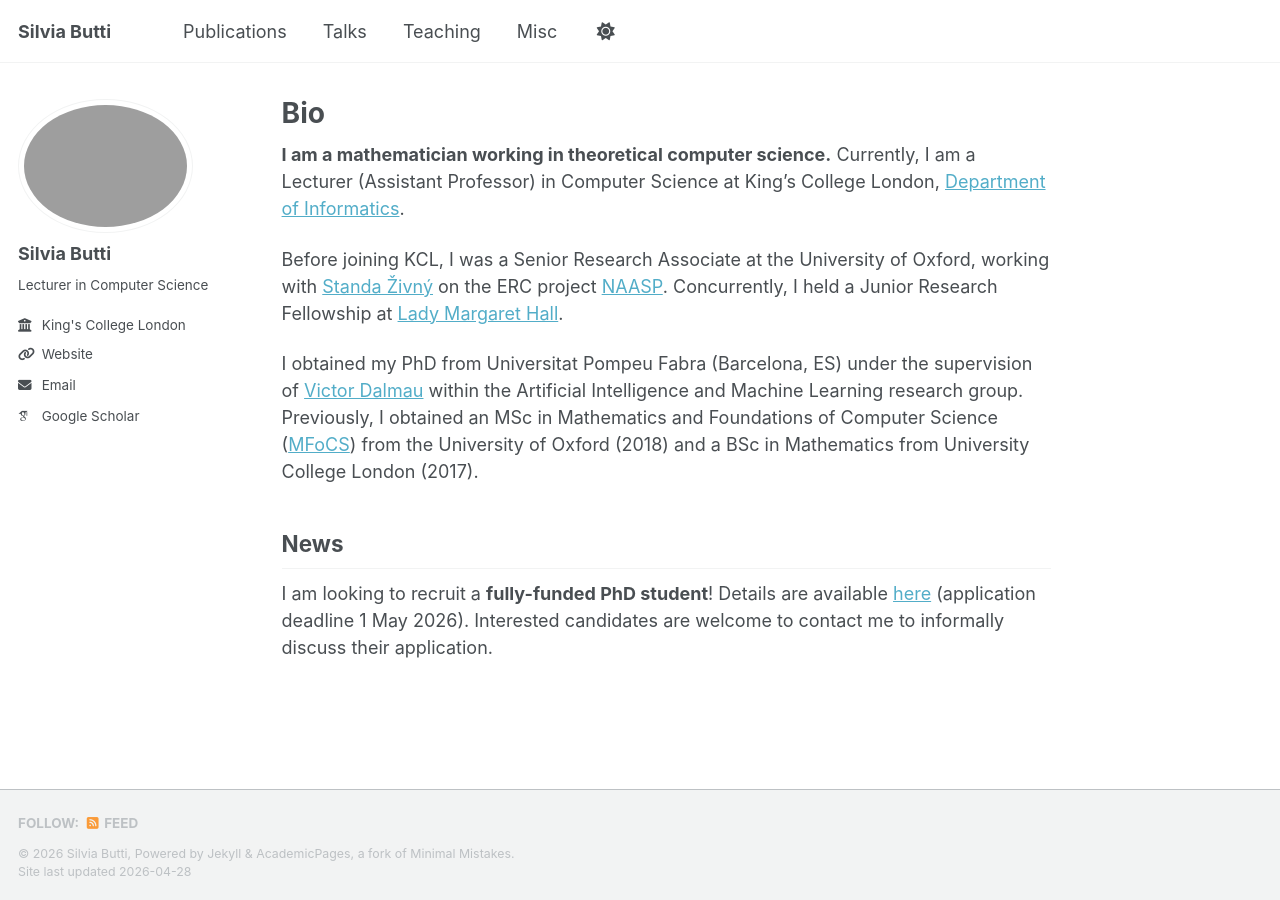
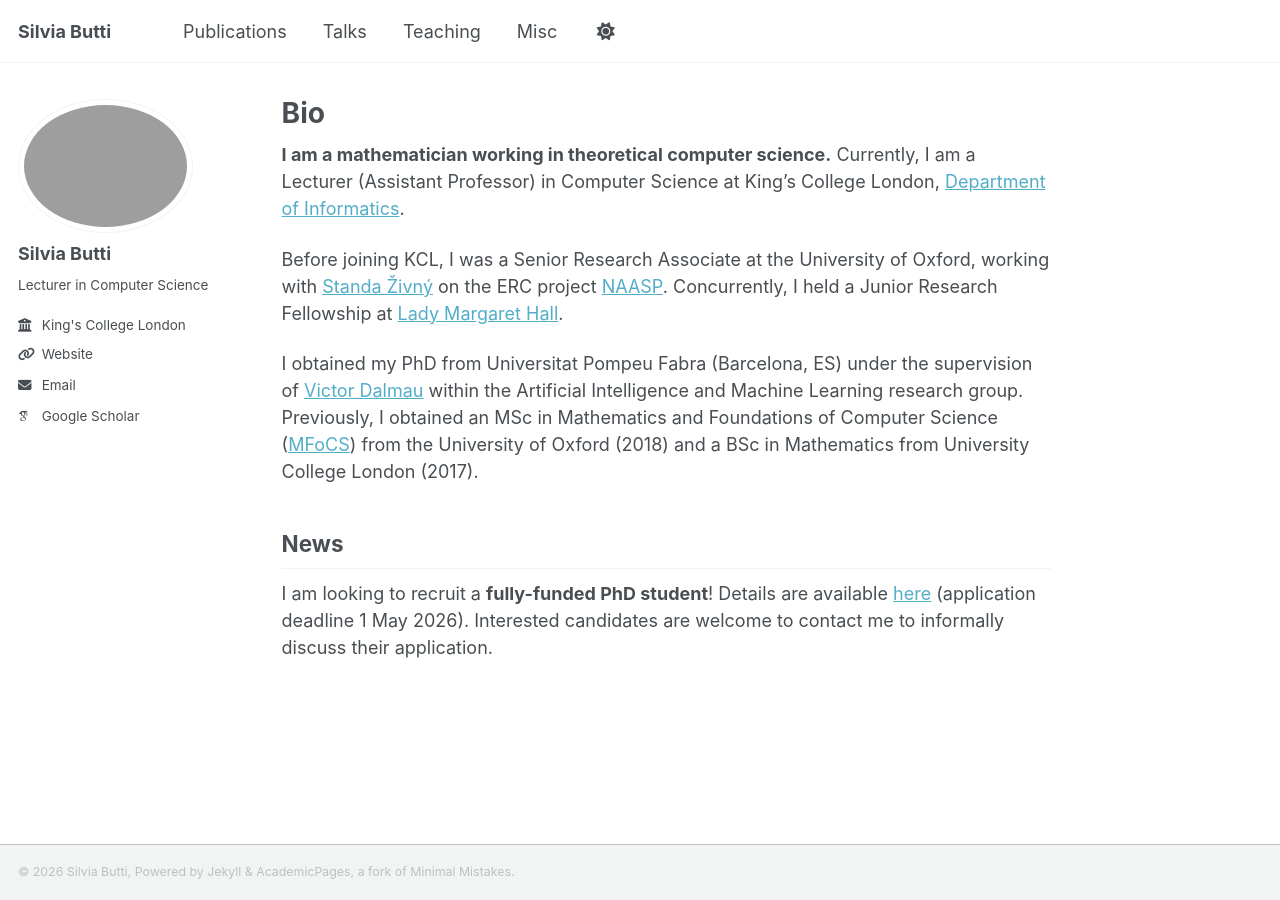
Before and after one commit to silviabutti/silviabutti.github.io, a Jekyll site: the page built from _pages/about.md, in a window 1280 px wide. Built offline with Jekyll 4.4.1, drawn with Linux system fonts in a browser that asks for light colours; some web fonts are replaced; a script bundle is joined from its source files by our own code; library files that are not in the unit come from our copies.

Commit message:
Update footer.html

```diff
--- a/_includes/footer.html
+++ b/_includes/footer.html
@@ -1,5 +1,6 @@
 {% include base_path %}
 
+<!--
 {% if site.author.github or site.author.bitbucket or site.atom_feed.hide != true %}
 <div class="page__footer-follow">
   <ul class="social-icons">
@@ -18,8 +19,8 @@
   </ul>
 </div>
 {% endif %}
+-->
 
 <div class="page__footer-copyright">
   &copy; {{ site.time | date: '%Y' }} {{ site.name | default: site.title }}, {{ site.data.ui-text[site.locale].powered_by | default: "Powered by" }} <a href="https://jekyllrb.com" rel="nofollow">Jekyll</a> &amp; <a href="https://github.com/academicpages/academicpages.github.io">AcademicPages</a>, a fork of <a href="https://mademistakes.com/work/minimal-mistakes-jekyll-theme/" rel="nofollow">Minimal Mistakes</a>.<br />
-  Site last updated {{ "now" | date: '%Y-%m-%d' }}
 </div>
```
